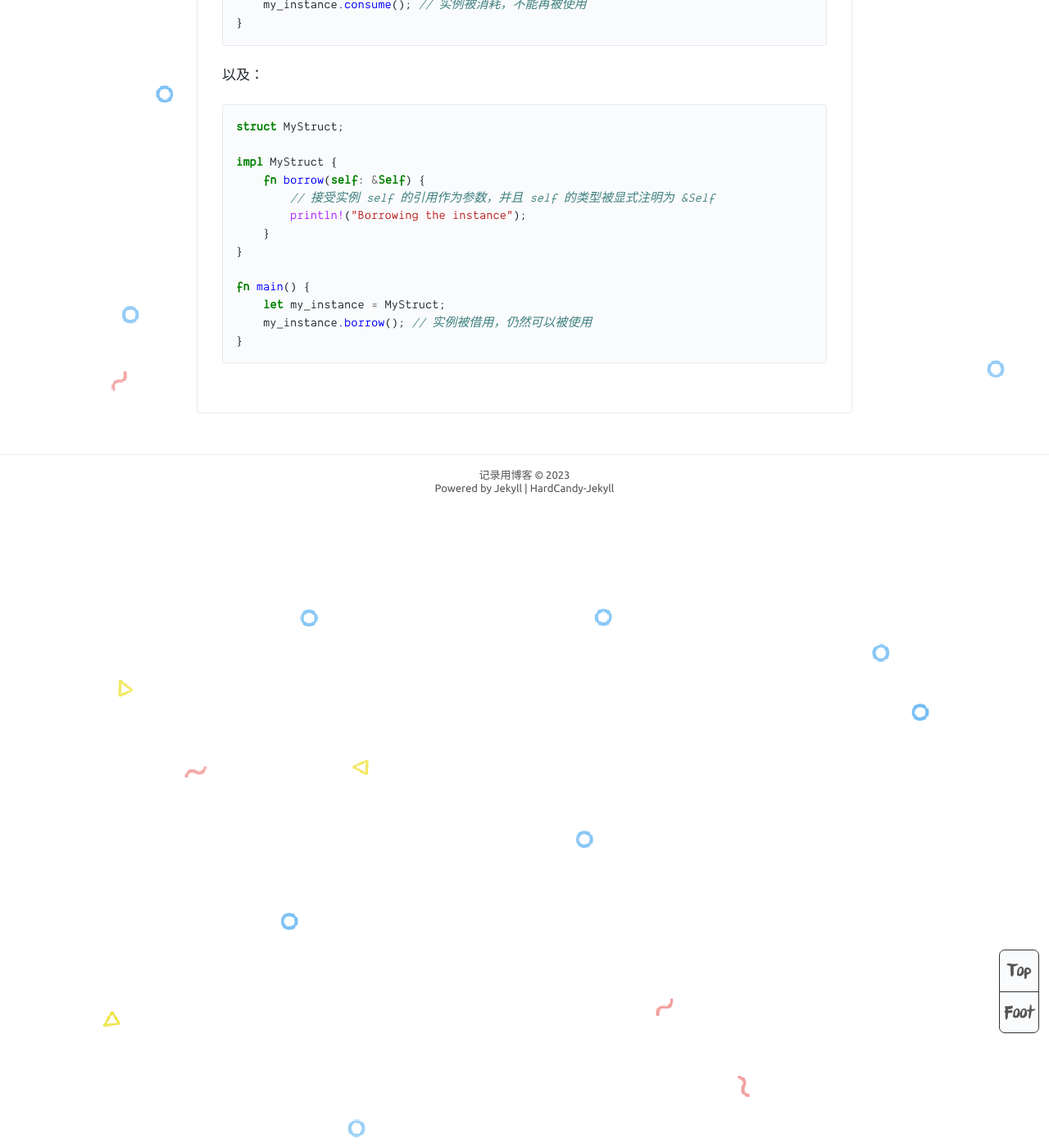
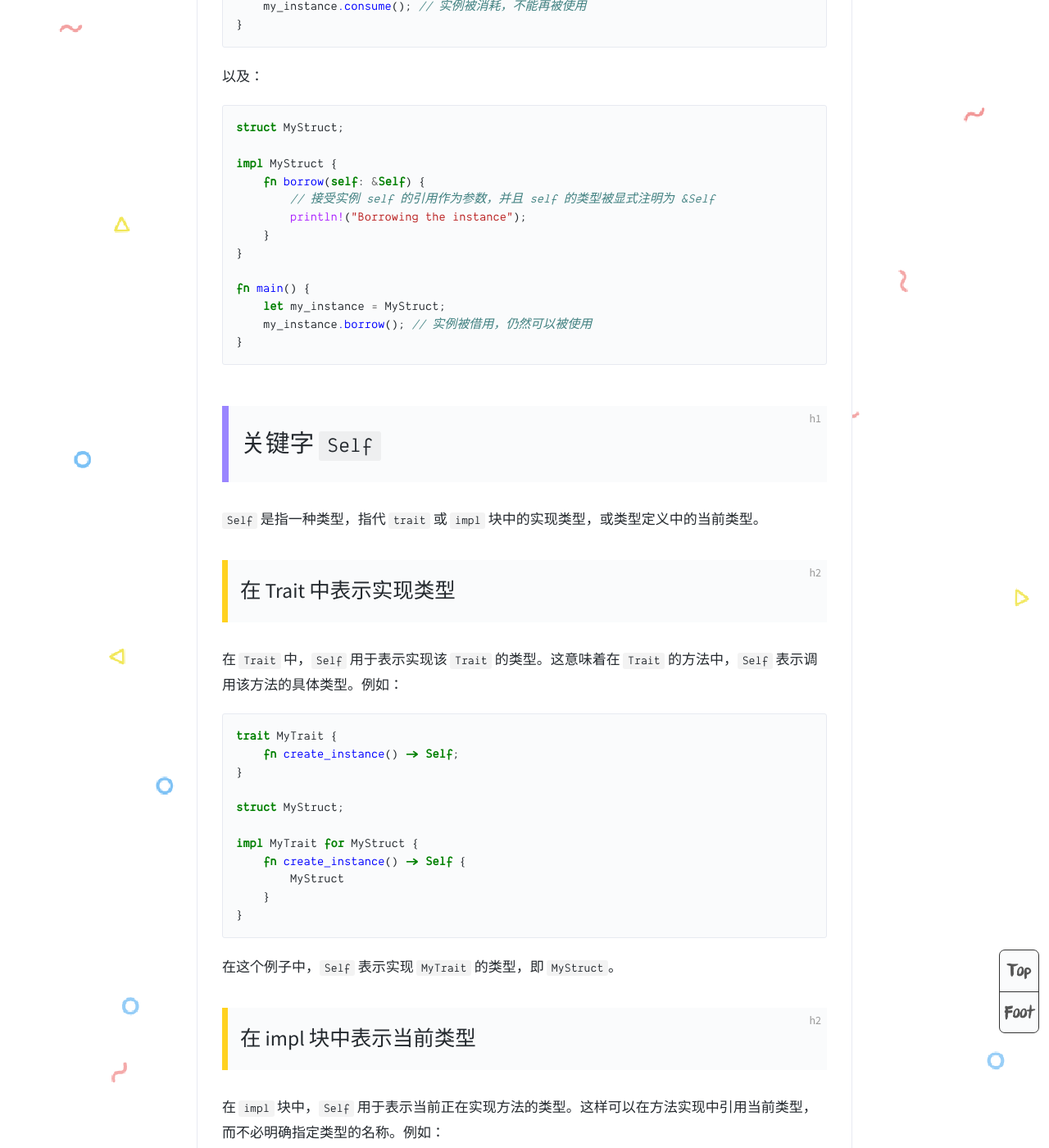
Before and after one commit to 1325927765/1325927765.github.io, a Jekyll site: the page built from _posts/2023-11-27-Rust中的self和Self.md, in a window 1280 px wide and 1400 px high, scrolled down 2757 px. Shown: the whole window at 82% size. Built offline with Jekyll 4.4.1, drawn with Linux system fonts in a browser that asks for light colours; some of the changed text lies outside the part shown.

Commit message:
modified:   "_posts/2023-11-27-Rust\344\270\255\347\232\204self\345\222\214Self.md"

````diff
--- a/_posts/2023-11-27-Rust中的self和Self.md
+++ b/_posts/2023-11-27-Rust中的self和Self.md
@@ -6,9 +6,9 @@ tags: Rust
 color: rgb(255,90,90)
 cover: '../assets/rustacean-flat-happy.png'
 ---
-# 关键字slef
-## self
-`self` 可以表示路径是相对于当前模块的路径。`self`仅可以用作路径的首段，前置不能用`::`。
+# 关键字 `slef`
+## `self`
+`self` 可以表示路径是相对于当前模块的路径。`self` 仅可以用作路径的首段，前置不能用`::`。
 
 ```rust
 fn foo() {}
@@ -17,9 +17,9 @@ fn bar() {
 }
 ```
 
-同时，`self`也可以表示方法入参：
+同时，`self` 也可以表示方法入参：
 
-`self`： 表示方法接受实例本身，所有权会发生移动。这意味着在方法调用之后，调用者将失去对实例的所有权。通常用于消耗实例的方法，例如将实例移动到其他地方，或者销毁实例。
+`self` ： 表示方法接受实例本身，所有权会发生移动。这意味着在方法调用之后，调用者将失去对实例的所有权。通常用于消耗实例的方法，例如将实例移动到其他地方，或者销毁实例。
 ```rust
 struct MyStruct;
 
@@ -35,8 +35,8 @@ fn main() {
     my_instance.consume(); // 实例被消耗，不能再被使用
 }
 ```
-## &self
-`&self`： 则表示方法接受对实例的引用。这意味着在方法调用之后，调用者仍然保留对实例的所有权。通常用于读取实例的方法，而不是修改或消耗它。
+## `&self`
+`&self` ： 则表示方法接受对实例的引用。这意味着在方法调用之后，调用者仍然保留对实例的所有权。通常用于读取实例的方法，而不是修改或消耗它。
 
 ```rust
 struct MyStruct;
@@ -54,7 +54,7 @@ fn main() {
 }
 ```
 ## 二者异同
-Rust中函数参数均需要注明类型，但是self则不需要，这是一个语法糖（syntactic sugar），以下示例中两两等价：
+Rust中函数参数均需要注明类型，但是self则不需要，这是一个语法糖（`syntactic sugar`），以下示例中两两等价：
 
 ```rust
 impl MyType{
@@ -100,3 +100,45 @@ fn main() {
     my_instance.borrow(); // 实例被借用，仍然可以被使用
 }
 ```
+# 关键字 `Self`
+`Self` 是指一种类型，指代 `trait` 或 `impl` 块中的实现类型，或类型定义中的当前类型。
+## 在 Trait 中表示实现类型
+在 `Trait` 中，`Self` 用于表示实现该 `Trait` 的类型。这意味着在 `Trait` 的方法中，`Self` 表示调用该方法的具体类型。例如：
+```rust
+trait MyTrait {
+    fn create_instance() -> Self;
+}
+
+struct MyStruct;
+
+impl MyTrait for MyStruct {
+    fn create_instance() -> Self {
+        MyStruct
+    }
+}
+```
+在这个例子中，`Self` 表示实现 `MyTrait` 的类型，即 `MyStruct`。
+
+## 在 impl 块中表示当前类型
+在 `impl` 块中，`Self` 用于表示当前正在实现方法的类型。这样可以在方法实现中引用当前类型，而不必明确指定类型的名称。例如：
+```rust
+struct MyStruct;
+
+impl MyStruct {
+    fn new() -> Self {
+        MyStruct
+    }
+}
+```
+在这个例子中，`Self` 表示当前正在实现方法的类型，即 `MyStruct`。这使得在方法内部创建新实例时不必明确指定类型。
+
+## 在类型定义中表示当前类型
+在类型定义中，`Self` 用于表示当前类型本身。这可以在 `trait` 定义中用于关联类型（`associated type`）。例如：
+```rust
+trait MyTrait {
+    type Output;
+
+    fn process(&self) -> Self::Output;
+}
+```
+在这个例子中，`Self::Output` 表示当前 `trait` 实现的类型的相关联类型。实现这个 `trait` 时，可以为 `Output` 指定具体的类型。
````
